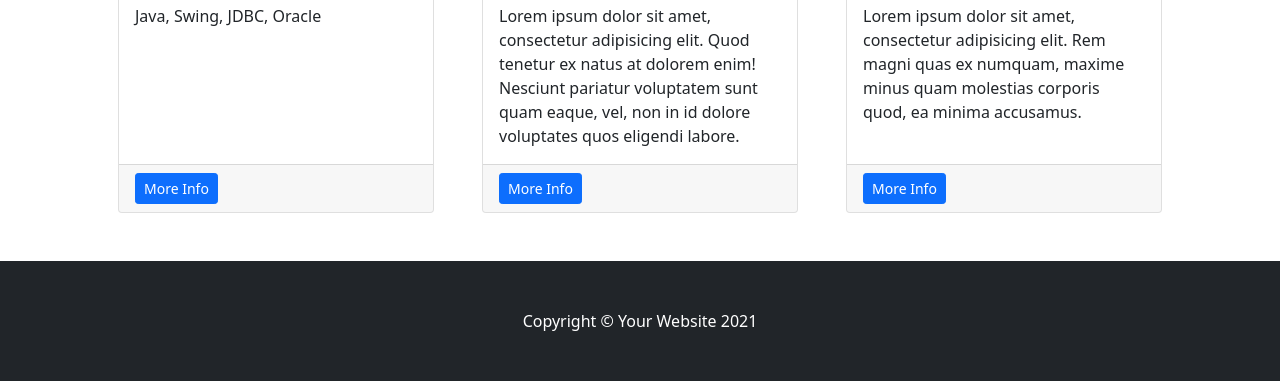
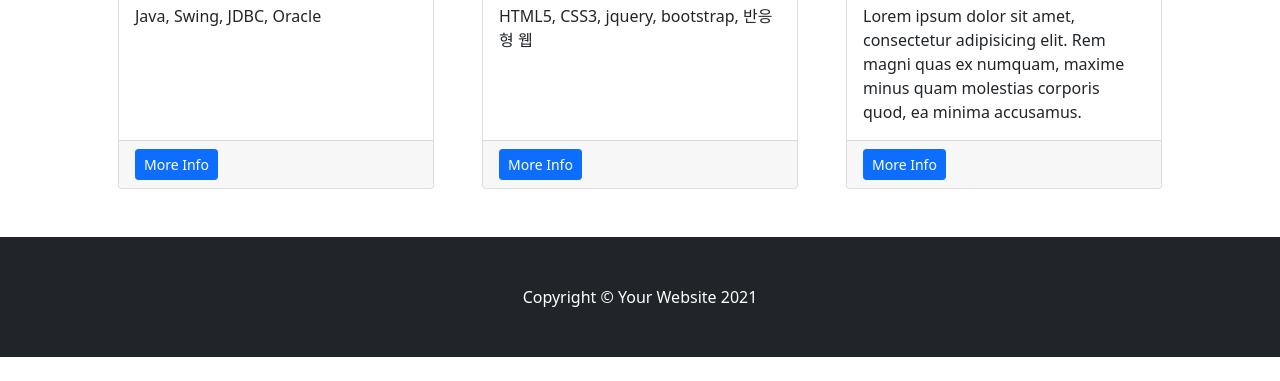
Before and after one commit to ILSANsj/Portfolio, a plain HTML site: page index.html in a window 1280 px wide. Shown: the part 643-1024 px from the top of the page. After the commit the page ends 1000 px from the top, so only its background shows below. Drawn offline with nearby package versions, Linux system fonts and the light colour scheme.

Commit message:
Add files via upload

```diff
--- a/index.html
+++ b/index.html
@@ -57,9 +57,9 @@
                     <div class="card h-100">
                         <div class="card-body">
                             <h2 class="card-title">Apple Demo</h2>
-                            <p class="card-text">Lorem ipsum dolor sit amet, consectetur adipisicing elit. Quod tenetur ex natus at dolorem enim! Nesciunt pariatur voluptatem sunt quam eaque, vel, non in id dolore voluptates quos eligendi labore.</p>
+                            <p class="card-text">HTML5, CSS3, jquery, bootstrap, 반응형 웹</p>
                         </div>
-                        <div class="card-footer"><a class="btn btn-primary btn-sm" href="#!">More Info</a></div>
+                        <div class="card-footer"><a class="btn btn-primary btn-sm" href="https://ilsansj.github.io/Apple/">More Info</a></div>
                     </div>
                 </div>
                 <div class="col-md-4 mb-5">
```
